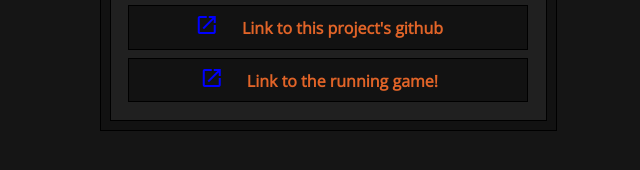
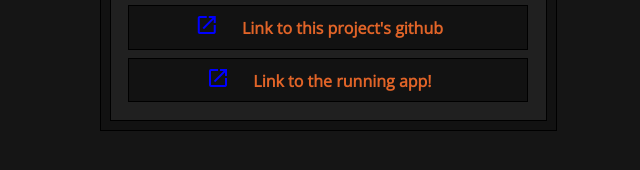
Before and after one commit to nicholas-delaney/personal-website, a website: page client/projects.html in a window 1280 px wide. Shown: the part 870-1040 px from the top of the page, 318-958 px from the left. Drawn offline with nearby package versions, Linux system fonts and the light colour scheme; a web font is replaced by a local one.

Commit message:
spelling

```diff
--- a/client/projects.html
+++ b/client/projects.html
@@ -98,7 +98,7 @@
           <a href="https://black-jack-ai.herokuapp.com/" target="_blank">
             <p class="projPostSection">
               <i class="material-icons">launch</i>
-              <strong>Link to the running game!</strong>
+              <strong>Link to the running app!</strong>
             </p>
           </a>
         </div>
```
